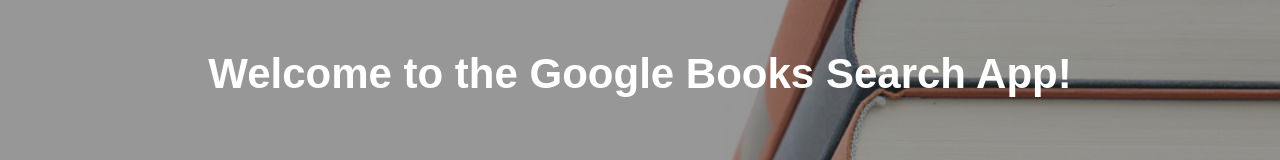
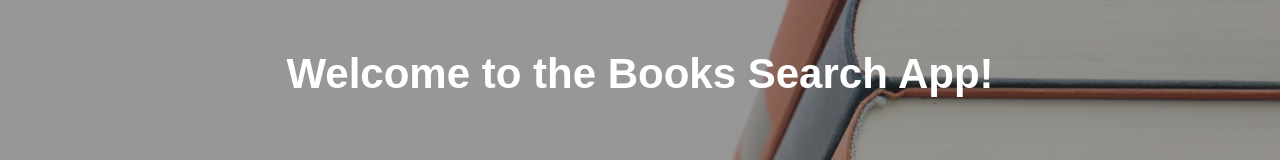
Before and after one commit to purlak/googlebooks-search-client, a React (Create React App) app: page / in a window 1280 px wide. Shown: the top 160 px of the page. Built offline with nearby package versions, Linux system fonts and the light colour scheme; no server answers.

Commit message:
update welcome note

```diff
--- a/src/Components/SearchBooks.js
+++ b/src/Components/SearchBooks.js
@@ -30,7 +30,7 @@
       return (
         <div className="App">
           <header className="App-body">
-            <h1 className="welcome">Welcome to the Google Books Search App!</h1>
+            <h1 className="welcome">Welcome to the Books Search App!</h1>
             <div>
               <input className="searchBar" type="text" onChange={this.handleSearchInput} value={this.state.searchTerm} placeholder="search books"/>
               <button className="buttonSize" onClick={this.searchBook}>Search</button>
```
